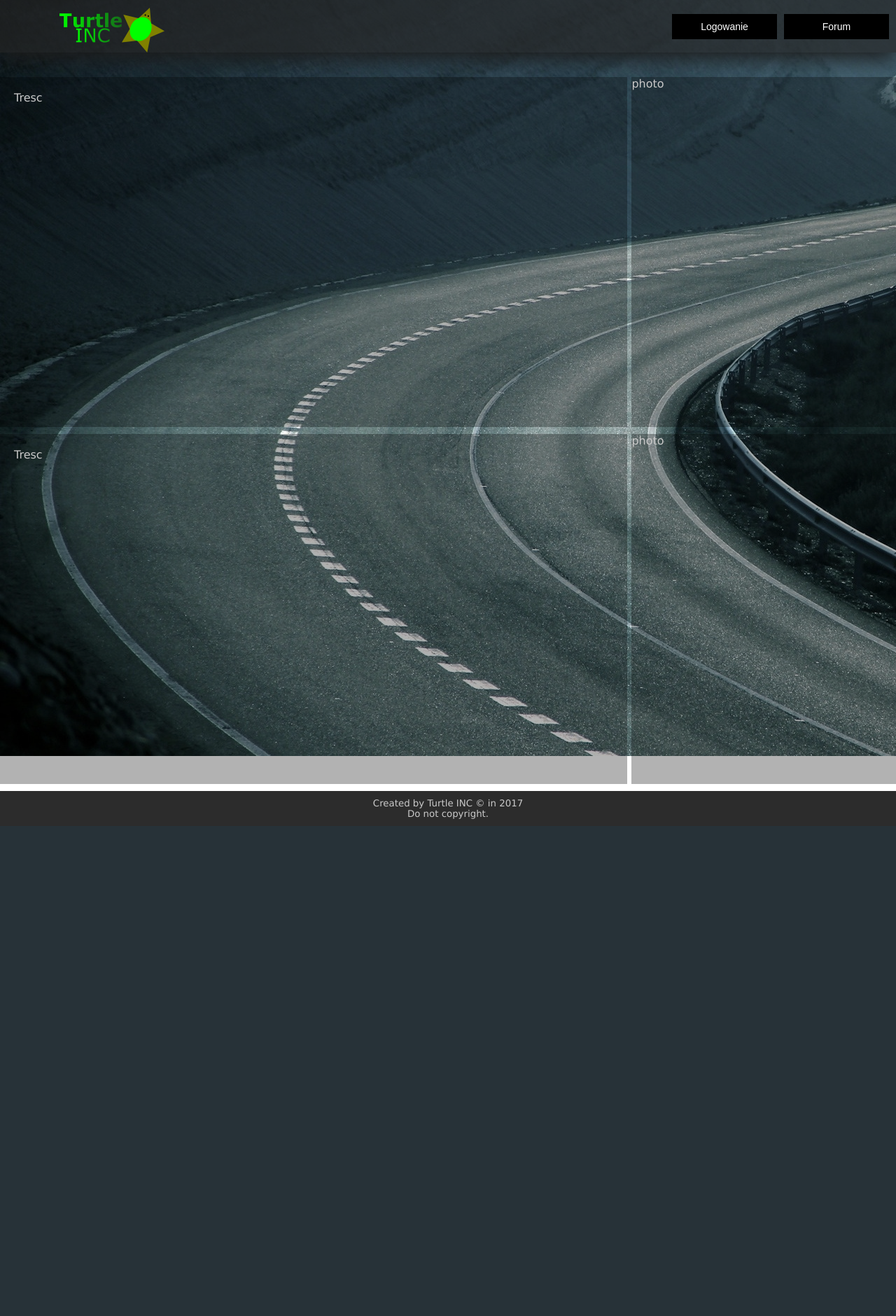
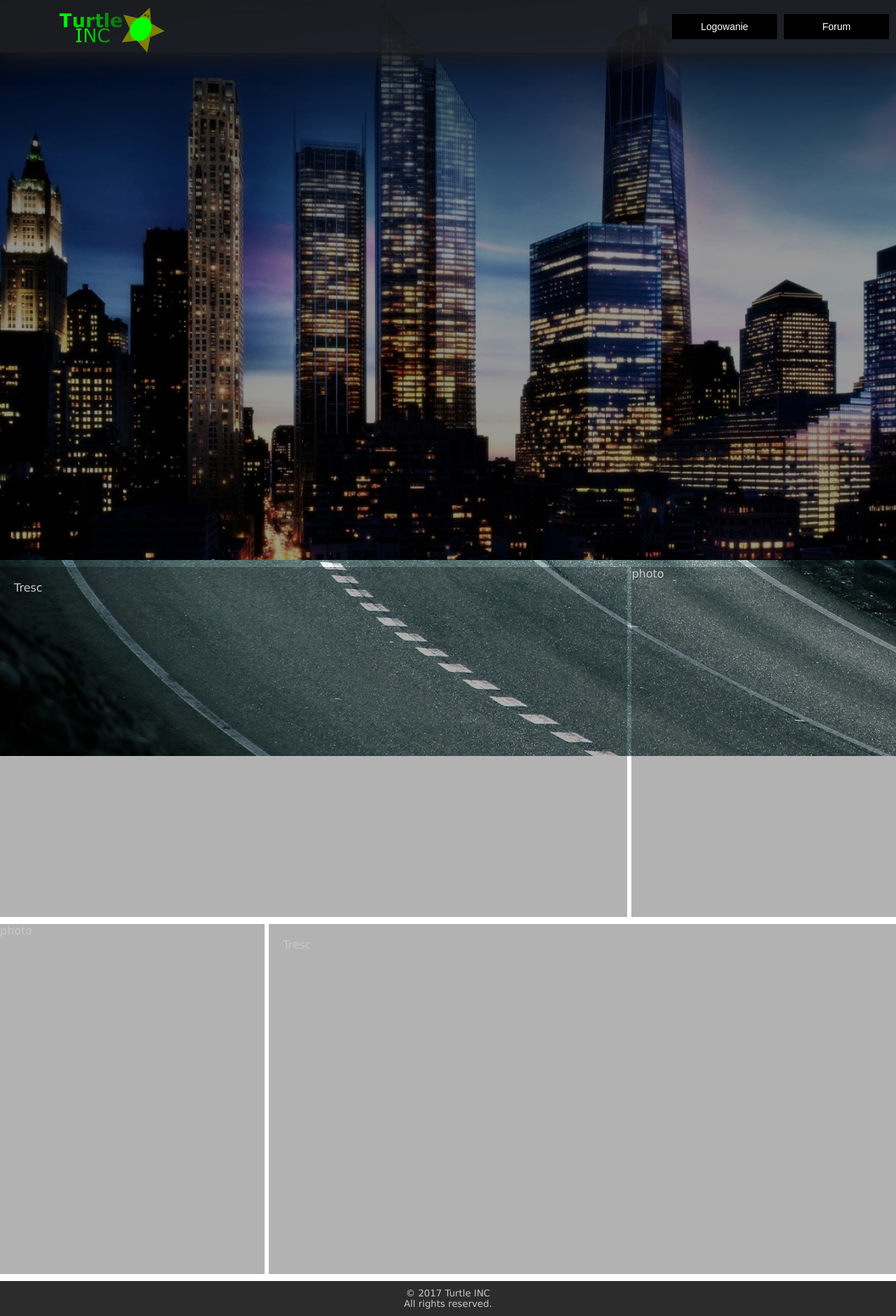
Before and after one commit to PawelKawula/Project-Turtle, a PHP site: page / in a window 1280 px wide. Shown: the whole page at 70% size. Before the commit the page ends 1170 px from the top, so only its background shows below. Run offline with PHP 8.4, Linux system fonts and the light colour scheme; some web fonts are replaced.

Commit message:
New style 14:27

```diff
--- a/index.html
+++ b/index.html
@@ -18,11 +18,8 @@
         </div>
 <!--====================== MAIN CONTENT ===================-->
         <div id="frame">
-            <div class="div_content">
-                Tresc
-            </div>
-            <div class="div_photo">
-                photo
+            <div class="div_start">
+
             </div>
             <div class="div_content">
                 Tresc
@@ -30,11 +27,17 @@
             <div class="div_photo">
                 photo
             </div>
+            <div class="div_content div_content2">
+                Tresc
+            </div>
+            <div class="div_photo div_photo2">
+                photo
+            </div>
         </div>
 <!--====================== FOOTER ===================-->
         <div class="div_footer">
-            Created by Turtle INC &copy; in 2017 <br>
-            Do not copyright.
+            &copy; 2017 Turtle INC <br>
+            All rights reserved.
         </div>
     </body>
 </html>
--- a/style.css
+++ b/style.css
@@ -26,6 +26,7 @@ body {
     top: 0px;
     box-shadow: 0px 10px 30px #1d1d1d;
     color: white;
+    z-index: 1;
 }
 
 .div_logo {
@@ -71,9 +72,21 @@ body {
 /*=================== CONTENT =================*/
 
 #frame {
-    margin-top: 110px;
+    /*margin-top: 110px;*/
     width: auto;
     height: auto;
+}
+
+.div_start {
+    height: 100vh;
+    width: 100%;
+    background-image: url(./images/bg2.jpg);
+    background-size: auto;
+    background-position: center;
+    background-attachment: scroll;
+    background-repeat: no-repeat;
+    filter: brightness(0.6);
+    margin-bottom: 10px;
 }
 
 .div_content {
@@ -86,12 +99,24 @@ body {
     background-color: rgba(0, 0, 0, 0.3);
 }
 
+.div_content2 {
+    float: right;
+    margin-right: 0px;
+}
+
 .div_photo {
     float: right;
     width: 29.5%;
     height: 500px;
     background-color: rgba(0, 0, 0, 0.3);
 }
+
+.div_photo2 {
+    float: left;
+    margin-right: 0.5%;
+}
+
+/*=================== FOOTER =================*/
 
 .div_footer {
     float: left;
```
Also changed, not shown: images/bg1.jpg (added), images/bg2.jpg (added).
